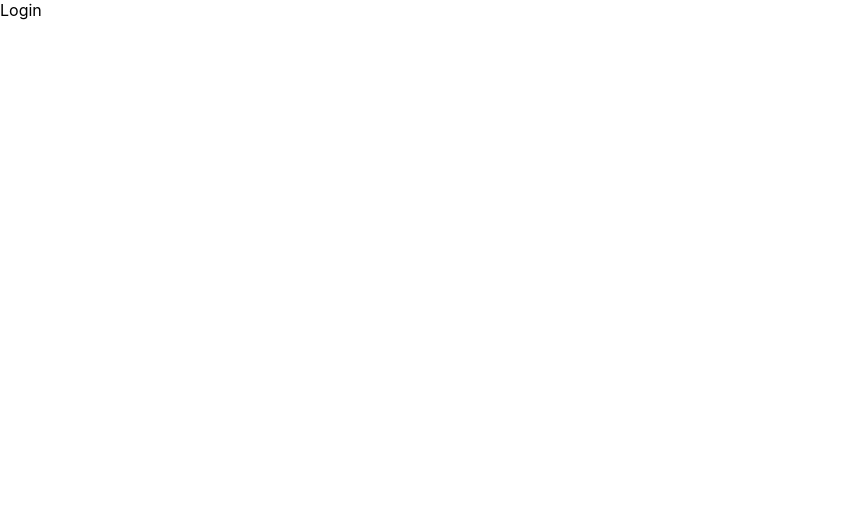
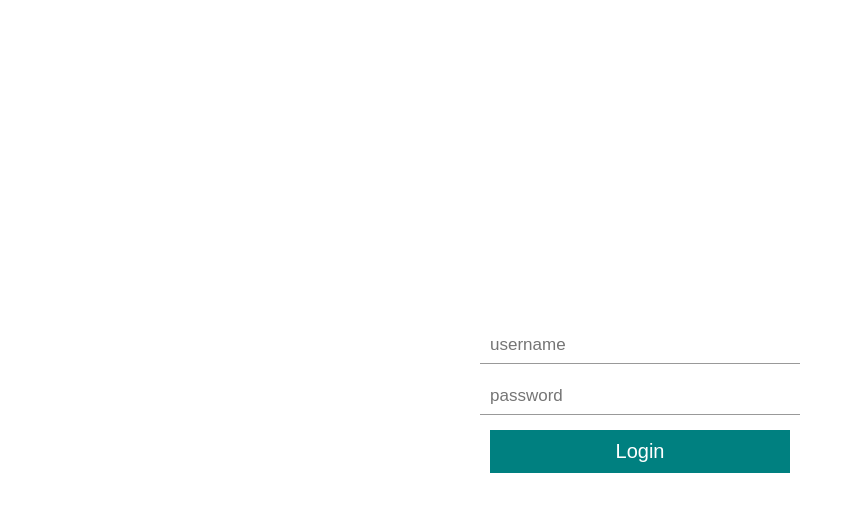
Before and after one commit to ColaCat27/adminPanelReact, a React (Create React App) app: page /login in a window 1280 px wide. Shown: the top 512 px of the page, without its empty margins (0-862 px from the left). Built offline with nearby package versions, Linux system fonts and the light colour scheme.

Commit message:
add login

```diff
--- a/package.json
+++ b/package.json
@@ -11,6 +11,7 @@
     "@testing-library/jest-dom": "^5.16.4",
     "@testing-library/react": "^13.1.1",
     "@testing-library/user-event": "^13.5.0",
+    "axios": "^0.27.2",
     "react": "^18.0.0",
     "react-circular-progressbar": "^2.0.4",
     "react-dom": "^18.0.0",
@@ -43,5 +44,6 @@
       "last 1 firefox version",
       "last 1 safari version"
     ]
-  }
+  },
+  "proxy": "http://localhost:8800/api"
 }
--- /dev/null
+++ b/src/context/authContext.js
@@ -0,0 +1,61 @@
+import { createContext, useEffect, useReducer } from "react";
+
+const INITIAL_STATE = {
+  user: JSON.parse(localStorage.getItem("user")) || null,
+  loading: false,
+  error: null,
+};
+
+export const AuthContext = createContext(INITIAL_STATE);
+
+const AuthReducer = (state, action) => {
+  switch (action.type) {
+    case "LOGIN_START":
+      return {
+        user: null,
+        loading: true,
+        error: null,
+      };
+    case "LOGIN_SUCCESS":
+      return {
+        user: action.payload,
+        loading: false,
+        error: null,
+      };
+    case "LOGIN_FAILURE":
+      return {
+        user: null,
+        loading: false,
+        error: action.payload,
+      };
+    case "LOGOUT":
+      return {
+        user: null,
+        loading: false,
+        error: null,
+      };
+    default:
+      return state;
+  }
+};
+
+export const AuthContextProvider = ({ children }) => {
+  const [state, dispatch] = useReducer(AuthReducer, INITIAL_STATE);
+
+  useEffect(() => {
+    localStorage.setItem("user", JSON.stringify(state.user));
+  }, [state.user]);
+
+  return (
+    <AuthContext.Provider
+      value={{
+        user: state.user,
+        loading: state.loading,
+        error: state.error,
+        dispatch,
+      }}
+    >
+      {children}
+    </AuthContext.Provider>
+  );
+};
--- a/src/index.js
+++ b/src/index.js
@@ -4,13 +4,16 @@ import './index.css';
 import App from './App';
 import reportWebVitals from './reportWebVitals';
 import { DarkModeContextProvider } from './context/darkModeContext';
+import { AuthContextProvider } from './context/authContext';
 
 const root = ReactDOM.createRoot(document.getElementById('root'));
 root.render(
   <React.StrictMode>
+    <AuthContextProvider>
     <DarkModeContextProvider>
       <App />
     </DarkModeContextProvider>
+    </AuthContextProvider>
   </React.StrictMode>
 );
 
--- a/src/pages/login/Login.jsx
+++ b/src/pages/login/Login.jsx
@@ -1,7 +1,63 @@
-import React from 'react';
+import axios from 'axios';
+import { useContext, useState } from 'react';
+import { useNavigate } from 'react-router-dom';
+import { AuthContext } from '../../context/authContext';
+import './login.scss';
 
 const Login = () => {
-    return <div className="login">Login</div>;
+    const [credentials, setCredentials] = useState({
+        username: undefined,
+        password: undefined,
+    });
+
+    const { loading, error, dispatch } = useContext(AuthContext);
+
+    const navigate = useNavigate();
+
+    const handleChange = (e) => {
+        setCredentials((prev) => ({ ...prev, [e.target.id]: e.target.value }));
+    };
+
+    const handleClick = async (e) => {
+        e.preventDefault();
+        dispatch({ type: 'LOGIN_START' });
+        try {
+            const res = await axios.post('/auth/login', credentials);
+            dispatch({ type: 'LOGIN_SUCCESS', payload: res.data.details });
+            navigate('/');
+        } catch (err) {
+            dispatch({ type: 'LOGIN_FAILURE', payload: err.response.data });
+        }
+    };
+
+    return (
+        <div className="login">
+            <div className="lContainer">
+                <input
+                    type="text"
+                    placeholder="username"
+                    id="username"
+                    onChange={handleChange}
+                    className="lInput"
+                />
+                <input
+                    type="password"
+                    placeholder="password"
+                    id="password"
+                    onChange={handleChange}
+                    className="lInput"
+                />
+                <button
+                    disabled={loading}
+                    onClick={handleClick}
+                    className="lButton"
+                >
+                    Login
+                </button>
+                {error && <span>{error.message}</span>}
+            </div>
+        </div>
+    );
 };
 
 export default Login;
--- a/src/pages/login/login.scss
+++ b/src/pages/login/login.scss
@@ -0,0 +1,36 @@
+.login {
+    height: 100vh;
+    display: flex;
+    align-items: center;
+    justify-content: center;
+    .lContainer {
+        display: flex;
+        flex-direction: column;
+        align-items: center;
+        justify-content: center;
+        width: 300px;
+        input {
+            width: 100%;
+            border: none;
+            border-bottom: 1px solid #999;
+            padding: 10px;
+            margin-bottom: 15px;
+            outline: none;
+            &::placeholder {
+                font-size: 17px;
+            }
+        }
+        button {
+            background-color: teal;
+            color: white;
+            padding: 10px;
+            font-size: 20px;
+            border: none;
+            width: 100%;
+            cursor: pointer;
+            &:hover {
+                background-color: rgb(7, 179, 179);
+            }
+        }
+    }
+}
```
Also changed, not shown: 1 other file (tests, documents, lock files or other folders).
